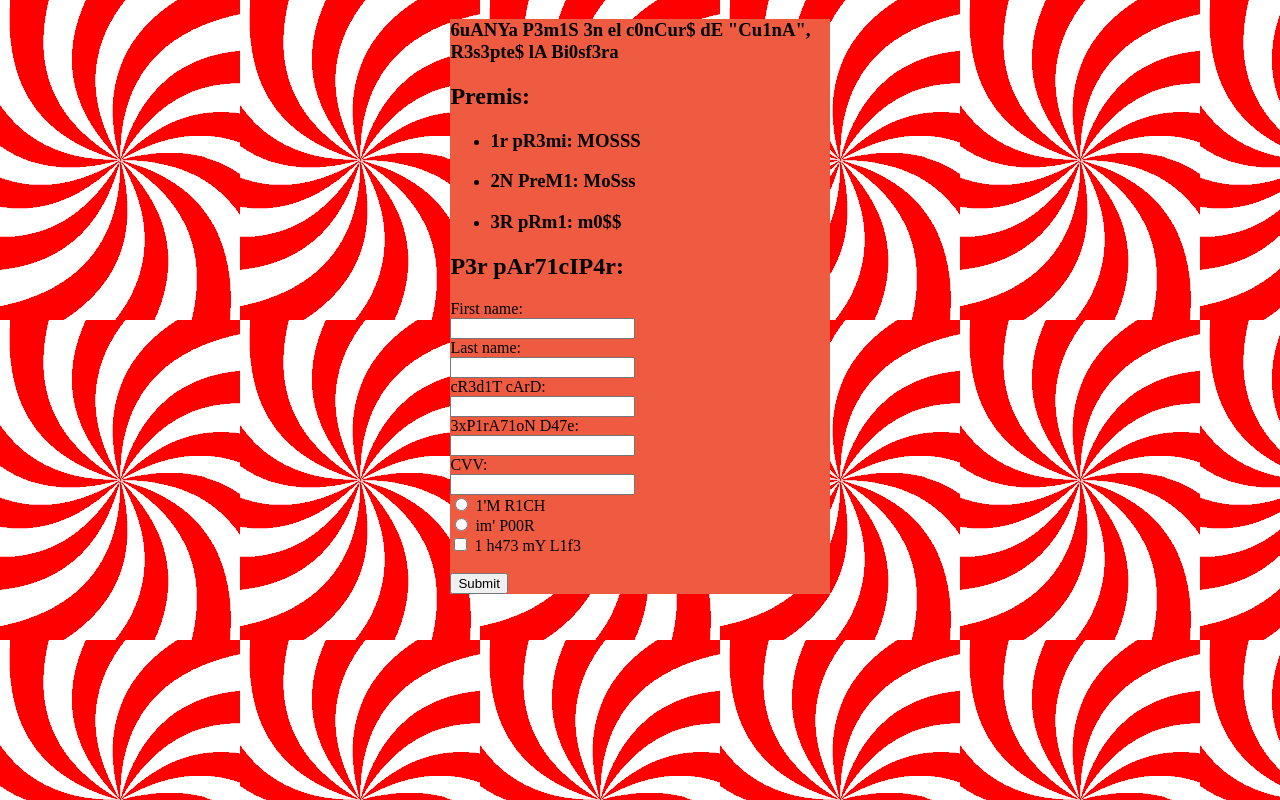
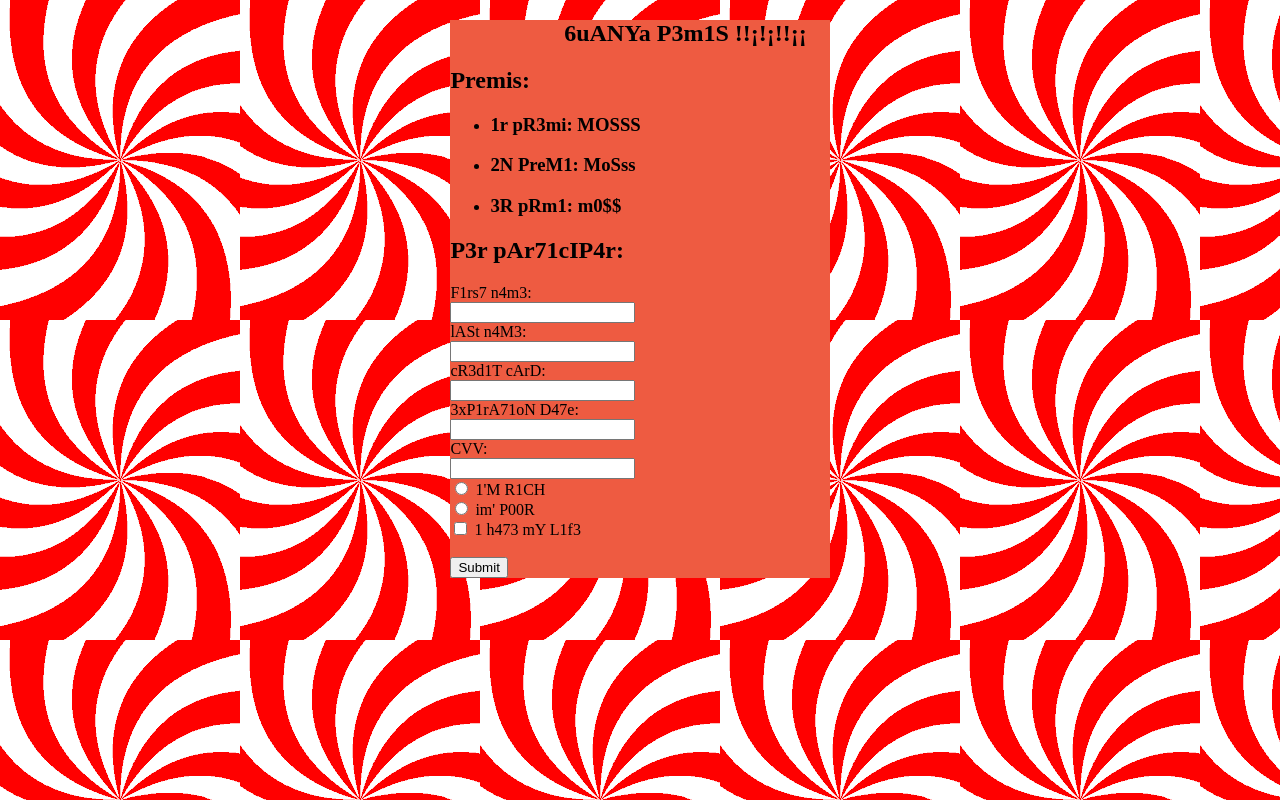
Before and after one commit to Hugsl/HugoSanchis-M04, a plain HTML site: page PagWeb/concurs.html in a window 1280 px wide. Drawn offline with Linux system fonts and the light colour scheme.

Commit message:
Update concurs.html

```diff
--- a/PagWeb/concurs.html
+++ b/PagWeb/concurs.html
@@ -13,11 +13,11 @@
 
 
         <header>
-            <audio controls autoplay hidden="" src="music/badAss_Music.mp3" type="audio/mp3">your browser does not support Html5</audio>
+            <audio controls autoplay loop hidden="" src="music/badAss_Music.mp3" type="audio/mp3">your browser does not support Html5</audio>
         </header>
         <section>
             <article>
-            <h1> 6uANYa P3m1S 3n el c0nCur$ dE "Cu1nA", R3s3pte$ lA Bi0sf3ra</h1>
+            <h2 style="margin-left:30% ;"> 6uANYa P3m1S !!¡!¡!!¡¡ </h2>
             <h2> Premis:</h2>
                 <ul>
                     <li><h3> 1r pR3mi: MOSSS   </h3></li>
@@ -28,9 +28,9 @@
             <article>
                 <h2>P3r pAr71cIP4r:</h2>
                 <form>
-                    <label for="fname">First name:</label><br>
+                    <label for="fname">F1rs7 n4m3:</label><br>
                     <input type="text" id="fname" name="fname" value=""><br>
-                    <label for="lname">Last name:</label><br>
+                    <label for="lname">lASt n4M3:</label><br>
                     <input type="text" id="lname" name="lname" value=""><br>
                     <label for="fname">cR3d1T cArD:</label><br>
                     <input type="text" id="fname" name="fname" value=""><br>
```
